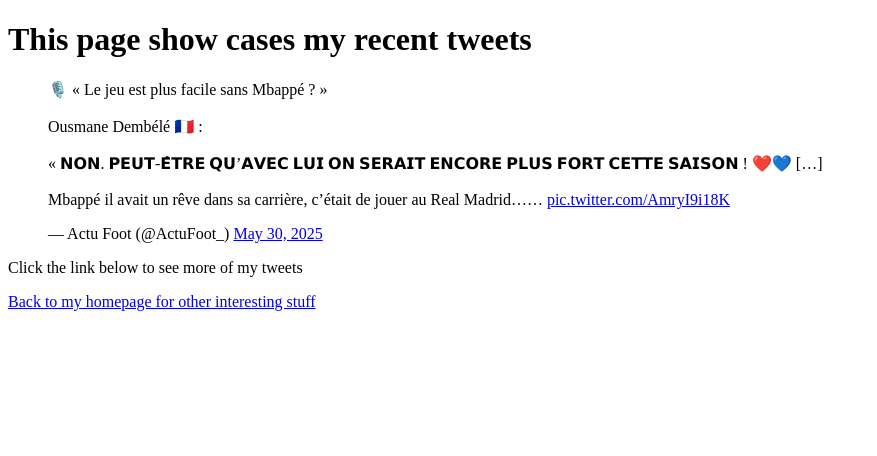
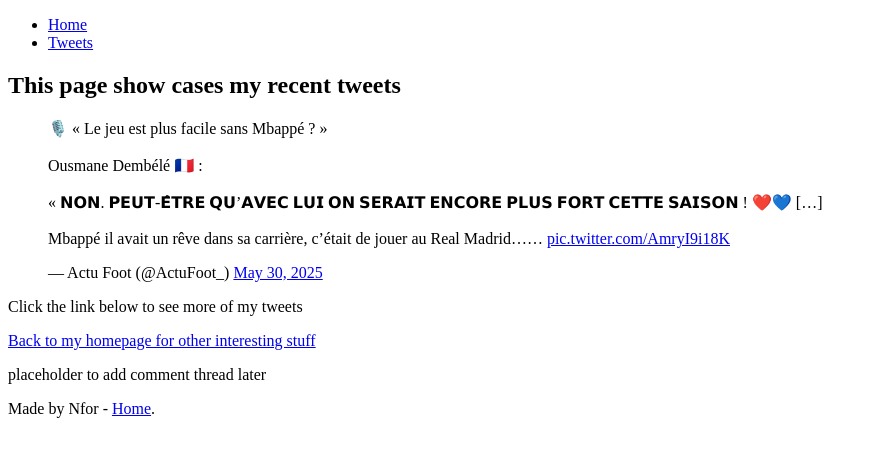
Before and after one commit to nfor/My_First_Portfolio, a plain HTML site: page html_basic/tweets.html in a window 1280 px wide. Shown: the whole page, without its empty margins (0-877 px from the left). Drawn offline with Linux system fonts and the light colour scheme.

Commit message:
tweets page structure updated

```diff
--- a/html_basic/tweets.html
+++ b/html_basic/tweets.html
@@ -5,9 +5,26 @@
     <title>My tweets </title>
 </head>
 <body>
+    <header>
+        <nav>
+        <ul>
+            <li><a href="index.html">Home</a></li>
+            <li><a href="tweets.html">Tweets</a></li>
+        </ul>
+        </nav>
+    </header>
+    <main>
+        <article>
     <h1>This page show cases my recent tweets</h1>
     <blockquote class="twitter-tweet"><p lang="fr" dir="ltr">🎙️ « Le jeu est plus facile sans Mbappé ? »<br><br>Ousmane Dembélé 🇫🇷 :<br><br>« 𝗡𝗢𝗡. 𝗣𝗘𝗨𝗧-𝗘̂𝗧𝗥𝗘 𝗤𝗨’𝗔𝗩𝗘𝗖 𝗟𝗨𝗜 𝗢𝗡 𝗦𝗘𝗥𝗔𝗜𝗧 𝗘𝗡𝗖𝗢𝗥𝗘 𝗣𝗟𝗨𝗦 𝗙𝗢𝗥𝗧 𝗖𝗘𝗧𝗧𝗘 𝗦𝗔𝗜𝗦𝗢𝗡 ! ❤️💙 […]<br><br>Mbappé il avait un rêve dans sa carrière, c’était de jouer au Real Madrid…… <a href="https://t.co/AmryI9i18K">pic.twitter.com/AmryI9i18K</a></p>&mdash; Actu Foot (@ActuFoot_) <a href="https://twitter.com/ActuFoot_/status/1928522657571680675?ref_src=twsrc%5Etfw">May 30, 2025</a></blockquote> <script async src="https://platform.twitter.com/widgets.js" charset="utf-8"></script>
     <p>Click the link below to see more of my tweets</p>
     <a href="index.html">Back to my homepage for other interesting stuff</a>
+    </article>
+    <aside>
+        <p>placeholder to add comment thread later </p>
+    </aside>
+    </main>
+    <footer>
+        <p> Made by Nfor - <a href="/index.html" target="_blank">Home</a>. </p>
 </body>
 </html>
```
